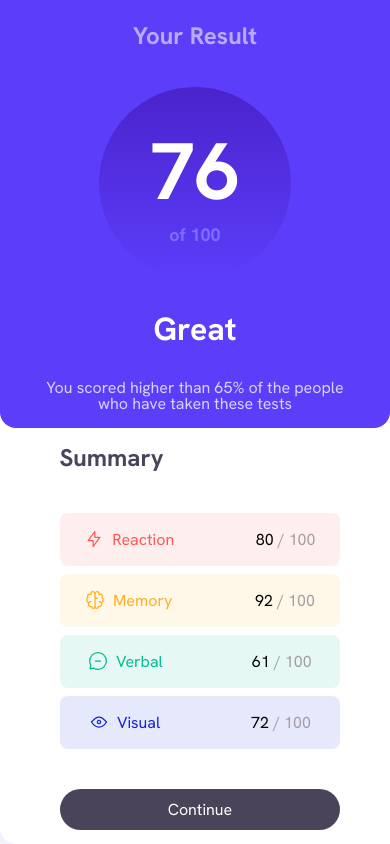
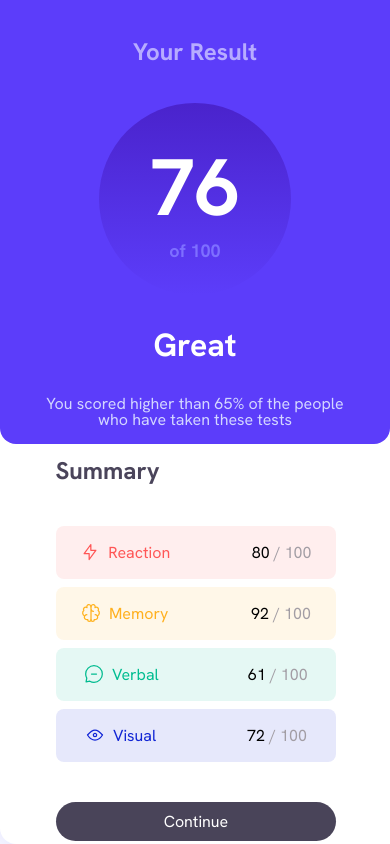
Before and after one commit to TahiryAllaoui/Results-Summary-Component, a React (Vite) app: page / in a window 390 px wide. Shown: the top 844 px of the page. Built offline with nearby package versions, Linux system fonts and the light colour scheme.

Commit message:
Updated Responsive for more devices

```diff
--- a/src/style/Result.scss
+++ b/src/style/Result.scss
@@ -60,6 +60,7 @@
 
 @media (max-width: 416px) {
     .result-container {
+        padding-top: 1rem;
         width: 100%;
         border-radius: 0 0 1rem 1rem;
     }
--- a/src/style/Summary.scss
+++ b/src/style/Summary.scss
@@ -72,8 +72,9 @@
 
 @media (max-width: 416px) {
     .summary {
+        padding-top: 0.5rem;
         width: 90%;
         align-items: flex-start;
-        margin-left: 5rem;
+        margin-left: 4.5rem;
     }
 }
```
